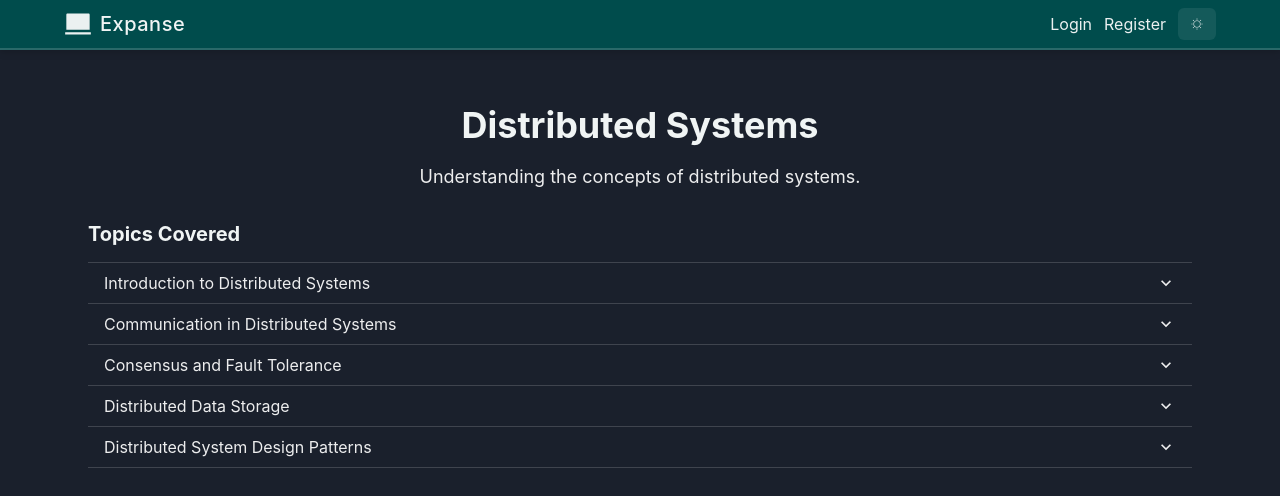
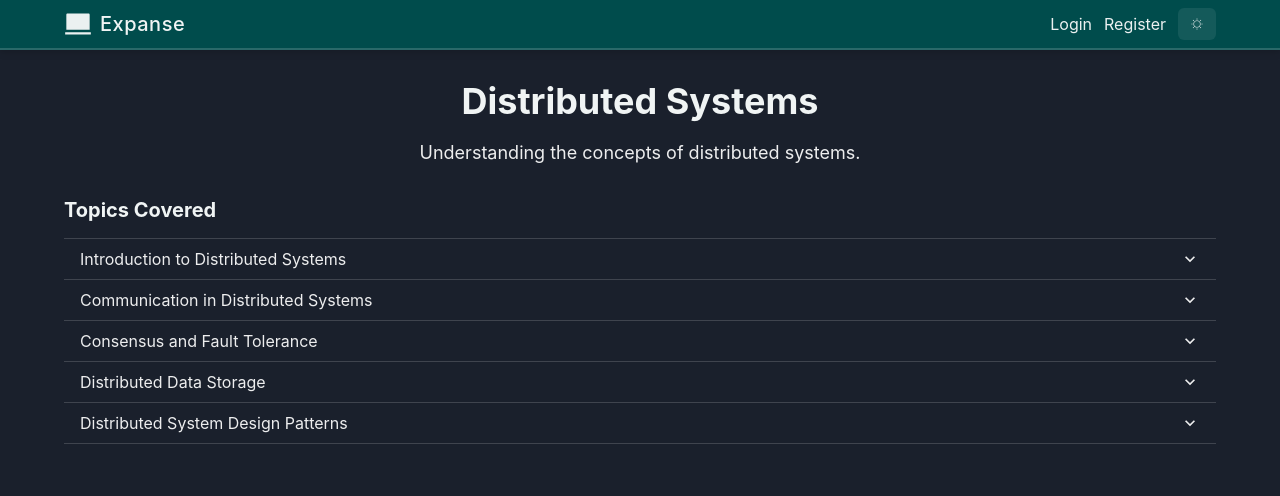
Before and after one commit to abhikCodes/Expanse, a Next.js app in the folder frontend-with-auth/: page /dashboard/courses/1 in a window 1280 px wide. Shown: the top 496 px of the page. Built offline with nearby package versions, Linux system fonts and the light colour scheme; no server answers.

Commit message:
fixed padding

```diff
--- a/frontend-with-auth/app/dashboard/courses/[code]/page.tsx
+++ b/frontend-with-auth/app/dashboard/courses/[code]/page.tsx
@@ -39,7 +39,7 @@ const CourseDetails = ({ params: { code } }: props) => {
   console.log(code);
 
   return (
-    <Box p={6} _dark={{ bg: "neutral.50._dark" }} maxW="1200px" mx="auto">
+    <Box _dark={{ bg: "neutral.50._dark" }} maxW="1200px" mx="auto">
       {/* Course Header */}
       <Box mb={8} textAlign="center">
         <Heading
```
